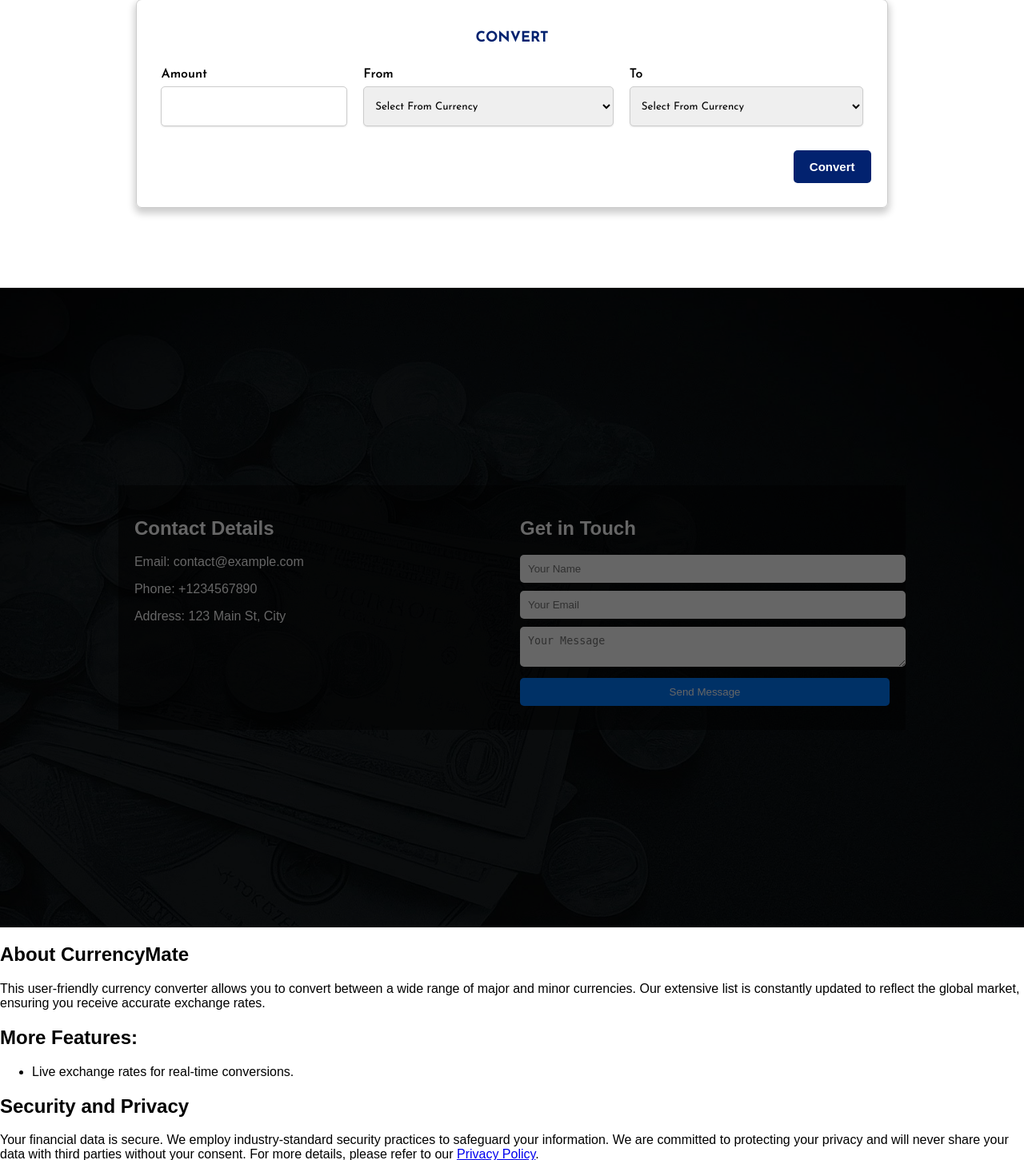
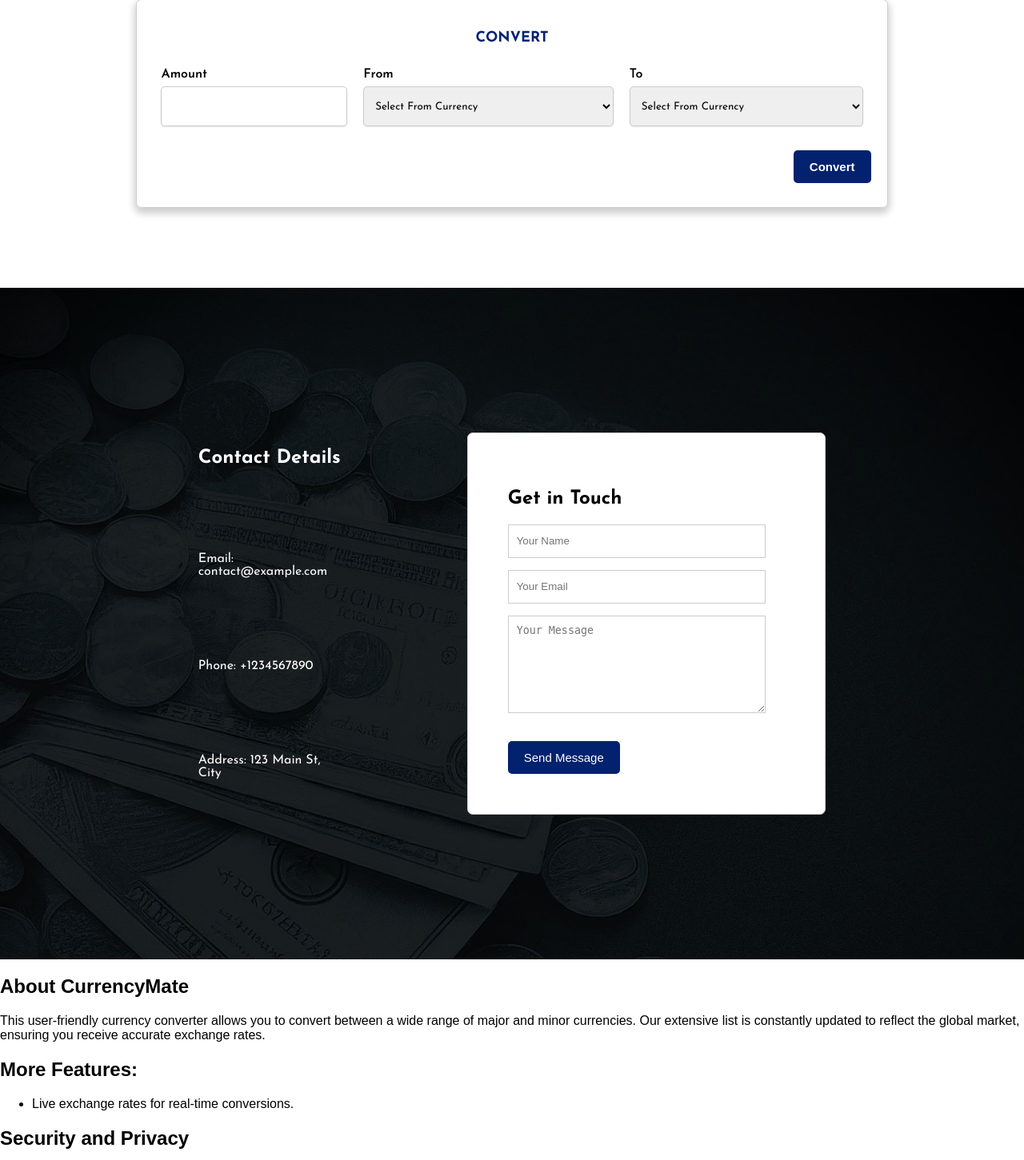
Before and after one commit to Augustinejude365/Portfolio-Project---CurrencyMate, a Flask app: page / in a window 1280 px wide. Shown: the part 151-1602 px from the top of the page at 80% size. Run offline with Flask 2, Linux system fonts and the light colour scheme.

Commit message:
updated: section styling

```diff
--- a/static/styles/sections.css
+++ b/static/styles/sections.css
@@ -1,60 +1,119 @@
 .contact-wrapper {
 	display: flex;
+	font-family: "Josefin Sans", sans-serif;
 	justify-content: center;
 	align-items: center;
 	height: 100vh;
 	background-image: url('../images/contact-us-bg.jpg');
 	background-size: cover;
 	background-attachment: fixed;
-  filter: brightness(0.4); /* Adjust the value between 0 (black) and 1 (original) */
 	z-index: -1;
+	padding: 20px;
+	color: white;
 }
 
 .contact-container {
 	display: flex;
-  justify-content: space-between;
 	max-width: 1200px;
 	padding: 20px;
+	justify-content: space-between;
 }
 
-.contact-details, .contact-form {
-  flex: 1;
-  color: white;
-	 z-index: 999;
+
+
+/* CONTACT DETAILS */
+
+.contact-us {
+	padding: 50px;
+}
+
+.contact-details-gp {
+	margin-top: 50px;
+	width: 50%;
 }
 
 .contact-details {
-  margin-right: 20px;
+	display: flex;
+	flex-direction: column;
+	gap: 70px;
+	margin-right: 150px;
 }
 
-.contact-section {
-  position: relative;
-  z-index: 1;
+.icon-details {
+	display: flex;
+	flex-direction: column;
 }
 
-.contact-section:before {
-  content: "";
-  position: absolute;
-  top: 0;
-  left: 0;
-  width: 100%;
-  height: 100%;
-  background: rgba(0, 0, 0, 0.5); /* Adjust opacity as needed */
-  z-index: -1;
+.fa-2xl {
+	font-size: 24px;
+	margin-right: 10px;
 }
 
-.contact-form input, .contact-form textarea, .contact-form button {
-  width: 100%;
+.details {
+	margin-left: 50px;
+	margin-top: -15px;
+	margin-bottom: 10px;
+	font-weight: bold;
+	font-size: 20px;
+	color: #707070;
+}
+
+.sub-details {
+	white-space: nowrap;
+	overflow: wrap;
+	margin-left: 50px;
+}
+
+
+
+/* CONTACT US FORM */
+
+.contact-form {
+	width: 50%;
+	background-color: white;
+	color: black;
+	padding: 50px;
+	border-radius: 10px;
+	border: 1px solid #ccc;
+	border-radius: 7px;
+	font-family: "Josefin Sans", sans-serif;
+	display: flex;
+	flex-direction: column;
+}
+
+.contact-form form {
+	display: flex;
+	flex-direction: column;
+	justify-content: space-between;
+	gap: 15px;
+}
+
+.contact-form input,
+.contact-form textarea {
+	border: 1px solid #ccc;
 	padding: 10px;
-  margin-bottom: 10px;
+	width: 300px;
+	height: 20px;
+}
+
+.contact-form textarea {
+	height: 100px;
+}
+
+.contact-form button {
+	margin-top: 20px;
+	background-color: #02226f;
+	color: white;
+	padding: 12px 20px;
 	border: none;
 	border-radius: 5px;
+	cursor: pointer;
+	transition: background-color 0.3s ease;
+	font-size: 15px;
+	margin-right: auto;
+
 }
-.contact-form button {
-  background-color: #007bff;
-  color: white;
-  cursor: pointer;
+
+.contact-form button:hover {
+	background-color: #134fa9;
 }
-.contact-form button:hover {
-  background-color: #0056b3;
-}
```
Lines whose indentation alone changed are shown as unchanged.
